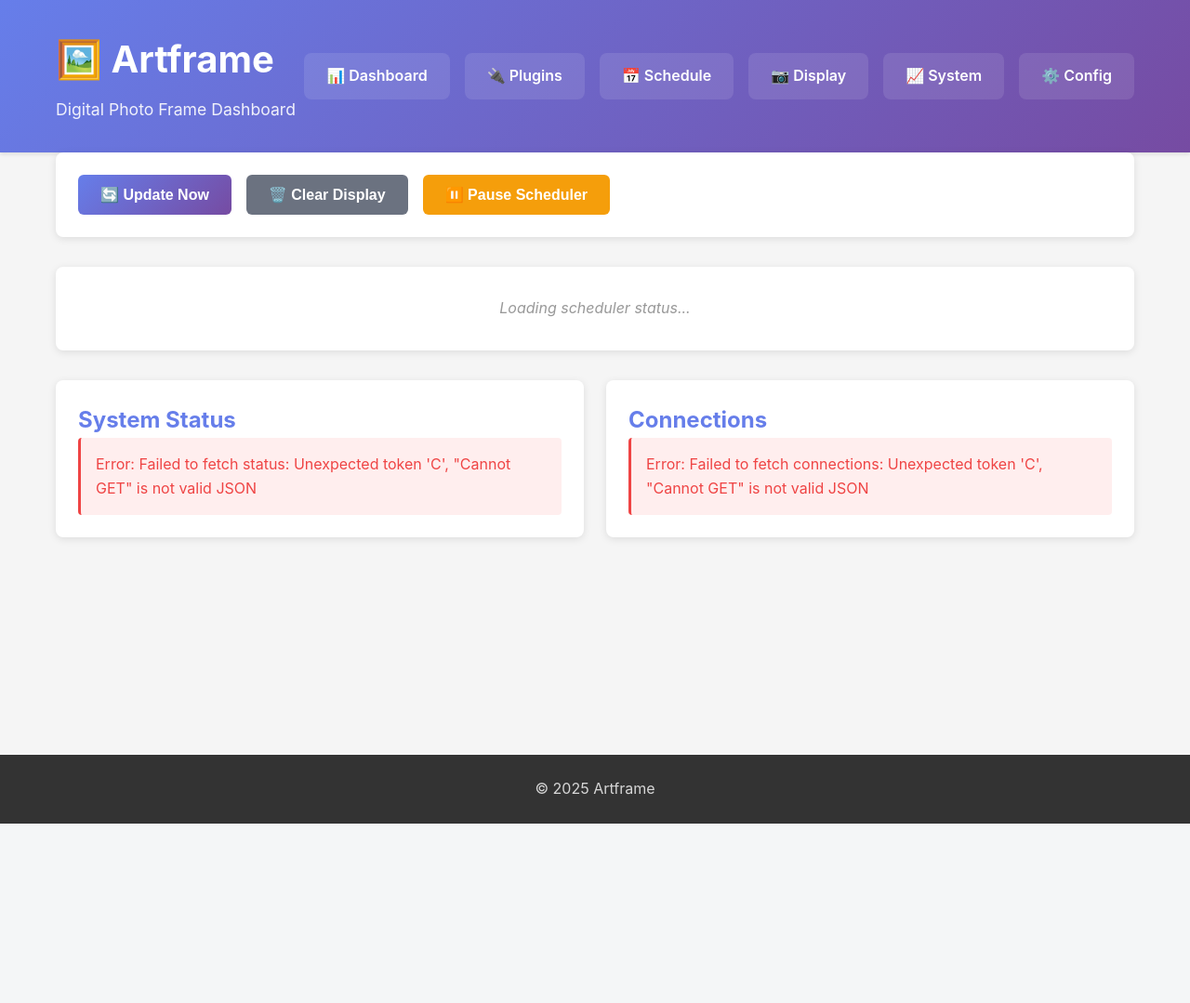
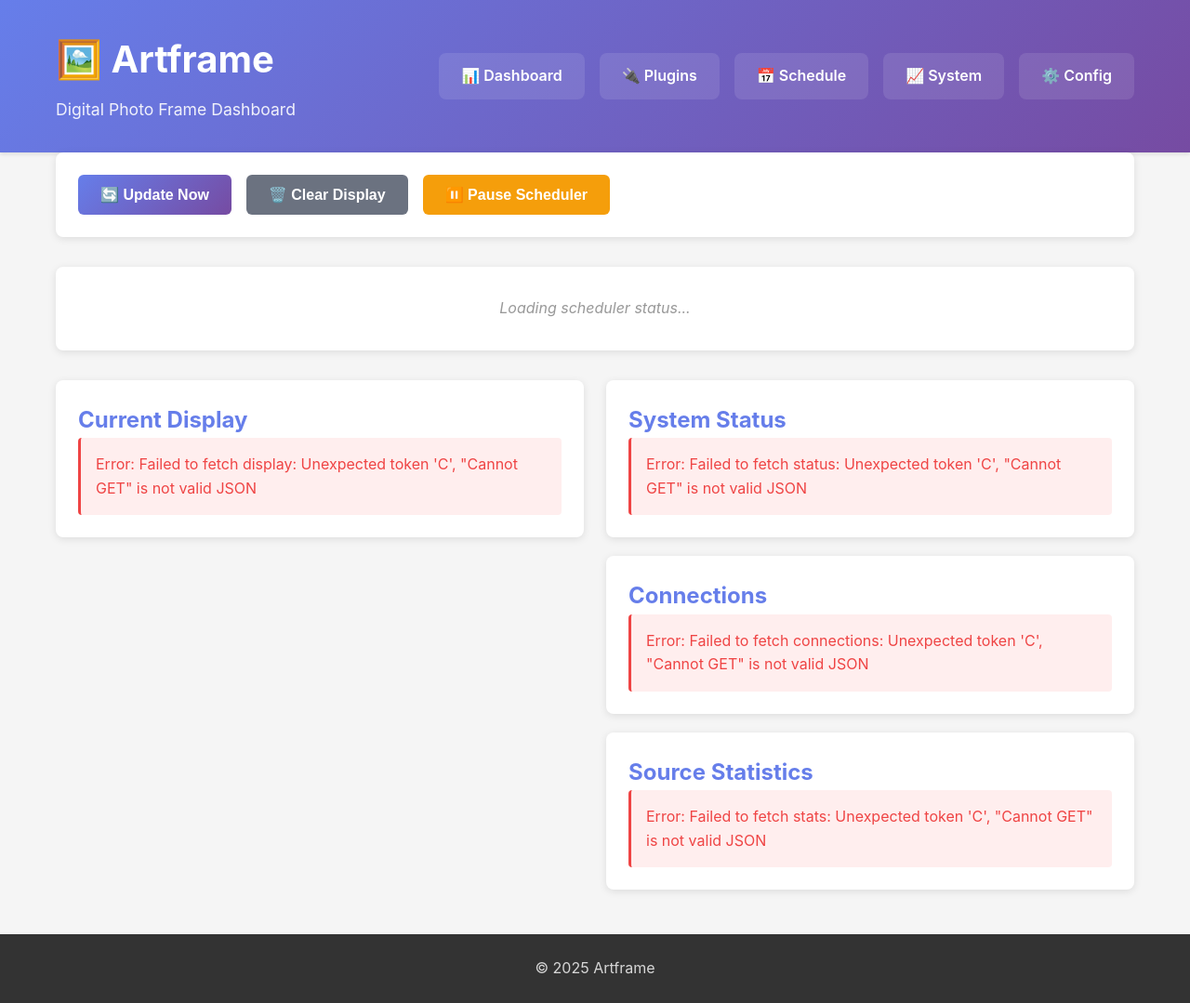
Before and after one commit to sixthshift/artframe, a Python web app: template src/artframe/web/templates/dashboard.html in a window 1280 px wide. Shown: the whole page at 93% size. Before the commit the page ends 886 px from the top, so only its background shows below. Run offline with Jinja, Linux system fonts and the light colour scheme; the template is opened without the code that fills it, so the values that code supplies are empty.

Commit message:
refactor(web): merge display page into dashboard
Consolidate display preview and source stats into the main dashboard,
removing the need for a separate display page and navigation link.

```diff
--- a/src/artframe/web/routes/pages.py
+++ b/src/artframe/web/routes/pages.py
@@ -11,12 +11,6 @@
 def index():
     """Render main dashboard."""
     return render_template("dashboard.html")
-
-
-@bp.route("/display")
-def display_page():
-    """Render display page."""
-    return render_template("display.html")
 
 
 @bp.route("/system")
--- a/src/artframe/web/static/js/dashboard.js
+++ b/src/artframe/web/static/js/dashboard.js
@@ -1,3 +1,7 @@
+// Track last display state to avoid unnecessary updates
+let lastDisplayCount = -1;
+let lastDisplayData = null;
+
 async function fetchStatus() {
     try {
         const result = await apiCall('/api/status');
@@ -134,10 +138,174 @@
     }
 }
 
+async function fetchCurrentDisplay() {
+    try {
+        const result = await apiCall('/api/display/current');
+
+        if (result.success && result.data) {
+            const display = result.data;
+
+            // Check what changed
+            const displayCountChanged = display.display_count !== lastDisplayCount;
+            const metadataChanged = JSON.stringify(display) !== JSON.stringify(lastDisplayData);
+
+            // Only update if something actually changed
+            if (!metadataChanged && !displayCountChanged) {
+                return; // Nothing changed, skip update entirely
+            }
+
+            const container = document.getElementById('current-display-content');
+            if (!container) return;
+
+            // Update image ONLY if display count changed
+            if (display.has_preview && displayCountChanged) {
+                let previewDiv = container.querySelector('.display-preview');
+
+                if (!previewDiv) {
+                    // Create preview container if doesn't exist
+                    previewDiv = document.createElement('div');
+                    previewDiv.className = 'display-preview';
+                    container.insertBefore(previewDiv, container.firstChild);
+                }
+
+                // Update image with cache buster
+                const timestamp = new Date().getTime();
+                previewDiv.innerHTML = `
+                    <img src="/api/display/preview?t=${timestamp}"
+                         alt="Current Display"
+                         class="preview-image"
+                         onerror="this.style.display='none'; this.nextElementSibling.style.display='block';">
+                    <div class="preview-placeholder" style="display:none;">
+                        <div class="preview-icon">⚠️</div>
+                        <p class="preview-text">Preview not available</p>
+                    </div>
+                `;
+
+                lastDisplayCount = display.display_count;
+            } else if (display.has_preview && !displayCountChanged) {
+                // Image hasn't changed - do nothing (no flicker!)
+            } else if (!display.has_preview) {
+                // First time or no preview available
+                let previewDiv = container.querySelector('.display-preview');
+                if (!previewDiv || displayCountChanged) {
+                    const previewHtml = display.has_preview ? `
+                        <div class="display-preview">
+                            <img src="/api/display/preview?t=${new Date().getTime()}"
+                                 alt="Current Display"
+                                 class="preview-image"
+                                 onerror="this.style.display='none'; this.nextElementSibling.style.display='block';">
+                            <div class="preview-placeholder" style="display:none;">
+                                <div class="preview-icon">⚠️</div>
+                                <p class="preview-text">Preview not available</p>
+                            </div>
+                        </div>
+                    ` : `
+                        <div class="display-preview">
+                            <div class="preview-placeholder">
+                                <div class="preview-icon">🖼️</div>
+                                <p class="preview-text">Physical E-ink Display</p>
+                                <p class="preview-note">Enable save_images in driver config for preview</p>
+                            </div>
+                        </div>
+                    `;
+
+                    if (!previewDiv) {
+                        container.insertAdjacentHTML('afterbegin', previewHtml);
+                    } else {
+                        previewDiv.outerHTML = previewHtml;
+                    }
+                }
+            }
+
+            // Update metadata ONLY if it changed
+            if (metadataChanged) {
+                let metadataDiv = container.querySelector('.display-metadata');
+
+                const metadataHtml = `
+                    <div class="metadata-item">
+                        <span class="label">Plugin:</span>
+                        <span class="value">${display.plugin_name || 'N/A'}</span>
+                    </div>
+                    <div class="metadata-item">
+                        <span class="label">Instance:</span>
+                        <span class="value">${display.instance_name || 'N/A'}</span>
+                    </div>
+                    <div class="metadata-item">
+                        <span class="label">Last Updated:</span>
+                        <span class="value">${formatTimestamp(display.last_update)}</span>
+                    </div>
+                    <div class="metadata-item">
+                        <span class="label">Status:</span>
+                        <span class="value status-${display.status}">${display.status}</span>
+                    </div>
+                    ${display.display_count ? `
+                    <div class="metadata-item">
+                        <span class="label">Display Count:</span>
+                        <span class="value">${display.display_count}</span>
+                    </div>
+                    ` : ''}
+                `;
+
+                if (!metadataDiv) {
+                    const div = document.createElement('div');
+                    div.className = 'display-metadata';
+                    div.innerHTML = metadataHtml;
+                    container.appendChild(div);
+                } else {
+                    metadataDiv.innerHTML = metadataHtml;
+                }
+            }
+
+            lastDisplayData = display;
+        } else {
+            showInfo('current-display-content', 'No image currently displayed');
+        }
+    } catch (error) {
+        showError('current-display-content', `Failed to fetch display: ${error.message}`);
+    }
+}
+
+async function fetchSourceStats() {
+    try {
+        const result = await apiCall('/api/source/stats');
+
+        if (result.success) {
+            const stats = result.data;
+            const statsHtml = `
+                <div class="stats-grid">
+                    <div class="stat-item">
+                        <div class="stat-value">${stats.total_photos || 'N/A'}</div>
+                        <div class="stat-label">Total Photos</div>
+                    </div>
+                    <div class="stat-item">
+                        <div class="stat-value">${stats.album_name || 'N/A'}</div>
+                        <div class="stat-label">Album</div>
+                    </div>
+                    <div class="stat-item">
+                        <div class="stat-value">${stats.last_sync || 'Never'}</div>
+                        <div class="stat-label">Last Sync</div>
+                    </div>
+                    <div class="stat-item">
+                        <div class="stat-value">${stats.provider || 'N/A'}</div>
+                        <div class="stat-label">Provider</div>
+                    </div>
+                </div>
+            `;
+            setElementContent('source-stats-content', statsHtml);
+        } else {
+            showError('source-stats-content', result.error);
+        }
+    } catch (error) {
+        showError('source-stats-content', `Failed to fetch stats: ${error.message}`);
+    }
+}
+
 function refresh() {
     fetchStatus();
     fetchConnections();
     fetchSchedulerStatus();
+    fetchCurrentDisplay();
+    fetchSourceStats();
 }
 
 async function triggerUpdate() {
--- a/src/artframe/web/templates/base.html
+++ b/src/artframe/web/templates/base.html
@@ -19,7 +19,6 @@
                     <a href="/" class="nav-tab {% if request.path == '/' %}active{% endif %}">📊 Dashboard</a>
                     <a href="/plugins" class="nav-tab {% if request.path == '/plugins' %}active{% endif %}">🔌 Plugins</a>
                     <a href="/schedule" class="nav-tab {% if request.path == '/schedule' %}active{% endif %}">📅 Schedule</a>
-                    <a href="/display" class="nav-tab {% if request.path == '/display' %}active{% endif %}">📷 Display</a>
                     <a href="/system" class="nav-tab {% if request.path == '/system' %}active{% endif %}">📈 System</a>
                     <a href="/config" class="nav-tab {% if request.path == '/config' %}active{% endif %}">⚙️ Config</a>
                 </nav>
--- a/src/artframe/web/templates/dashboard.html
+++ b/src/artframe/web/templates/dashboard.html
@@ -13,7 +13,19 @@
         <p class="loading">Loading scheduler status...</p>
     </div>
 
-    <div class="grid">
+    <div class="dashboard-layout">
+        <!-- Left Column: Display Preview -->
+        <div class="dashboard-display">
+            <div class="card display-preview-card">
+                <h2>Current Display</h2>
+                <div id="current-display-content">
+                    <p class="loading">Loading current display...</p>
+                </div>
+            </div>
+        </div>
+
+        <!-- Right Column: Status Cards -->
+        <div class="dashboard-status">
             <!-- System Status -->
             <div class="card">
                 <h2>System Status</h2>
@@ -29,8 +41,47 @@
                     <p class="loading">Loading...</p>
                 </div>
             </div>
+
+            <!-- Source Stats -->
+            <div class="card">
+                <h2>Source Statistics</h2>
+                <div id="source-stats-content">
+                    <p class="loading">Loading source stats...</p>
                 </div>
             </div>
+        </div>
+    </div>
+</div>
+
+<style>
+.dashboard-layout {
+    display: grid;
+    grid-template-columns: 1fr 1fr;
+    gap: 24px;
+    align-items: start;
+}
+
+.dashboard-display {
+    min-width: 0;
+}
+
+.dashboard-status {
+    display: flex;
+    flex-direction: column;
+    gap: 20px;
+    min-width: 0;
+}
+
+.display-preview-card {
+    height: fit-content;
+}
+
+@media (max-width: 1024px) {
+    .dashboard-layout {
+        grid-template-columns: 1fr;
+    }
+}
+</style>
 {% endblock %}
 
 {% block extra_js %}
```
Also changed, not shown: src/artframe/web/static/js/display.js (deleted, +0 -206 lines), src/artframe/web/templates/display.html (deleted, +0 -37 lines). Lines whose indentation alone changed are shown as unchanged.
